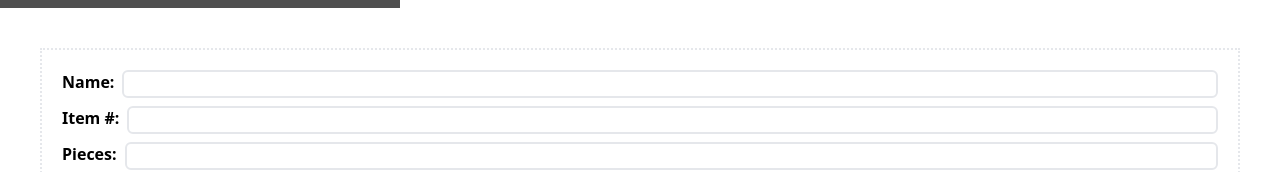
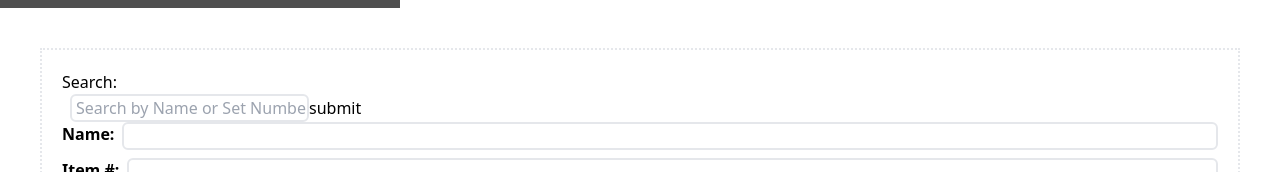
Before and after one commit to sicao1/lego_frontend, a React (Create React App) app in the folder legofront/: page /new in a window 1280 px wide. Shown: the part 292-464 px from the top of the page. Built offline with nearby package versions, Linux system fonts and the light colour scheme; no server answers; grey boxes are pictures that could not be loaded; the HTML template or start-up script is replaced by a standard one.

Commit message:
when click submit on Form cl results

```diff
--- a/legofront/src/App.js
+++ b/legofront/src/App.js
@@ -65,17 +65,17 @@ function App() {
     getSets();
   };
 
-  useEffect(() => {
+  // function for fetching api infomation for form
   const fetchData = async () => {
     const response = await fetch(
       `https://rebrickable.com/api/v3/lego/sets/?search=boba&page_size=1&key=${apiKEY}`,
     );
-
     const result = await response.json();
-      console.log(result.results[0].name);
+    console.log(result);
     setDataSearch(result);
   };
-    fetchData();
+
+  useEffect(() => {
     getSets();
   }, []);
 
@@ -96,6 +96,7 @@ function App() {
             <Form
               posts={posts}
               handleSubmit={handleFormSubmission}
+              fetchData={fetchData}
               buttonLabel="Add New Lego Set"
               formType="new"
             />
--- a/legofront/src/pages/Form.js
+++ b/legofront/src/pages/Form.js
@@ -53,8 +53,24 @@ const Form = (props) => {
     navigate("/");
   };
 
+  const handleSearch = (e) => {
+    e.preventDefault();
+    props.fetchData();
+  };
+
   return (
     <div className="m-10 border-2 border-dotted p-5">
+      <div>
+        <form onSubmit={handleSearch}>
+          <h3>Search:</h3>
+          <input
+            type="text"
+            placeholder="Search by Name or Set Number"
+            className="finput"
+          />
+          <button type="submit">submit</button>
+        </form>
+      </div>
       <form onSubmit={handleSubmission}>
         <FormDiv>
           <h3 className="font-semibold">Name: </h3>
```
Lines whose indentation alone changed are shown as unchanged.
